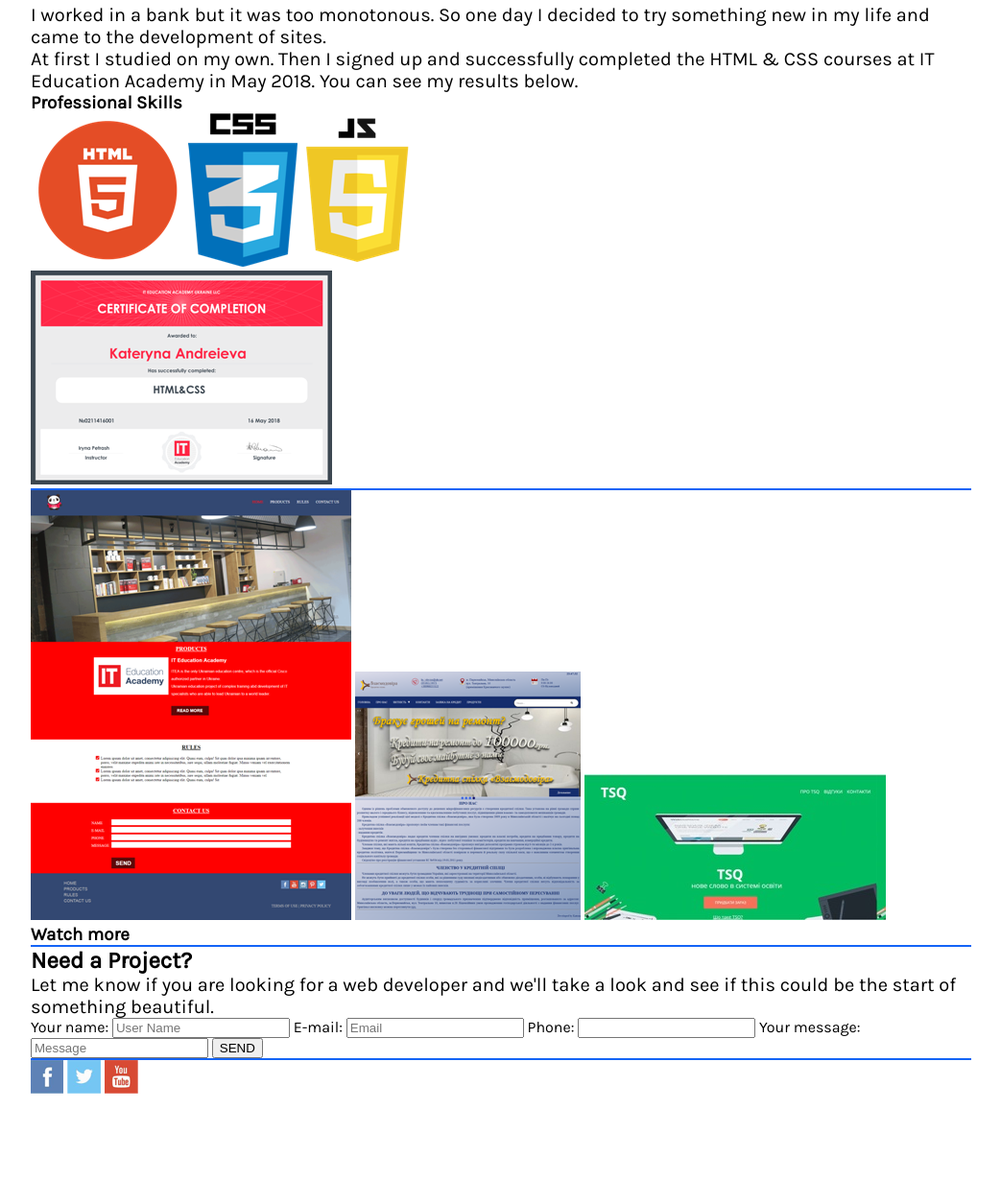
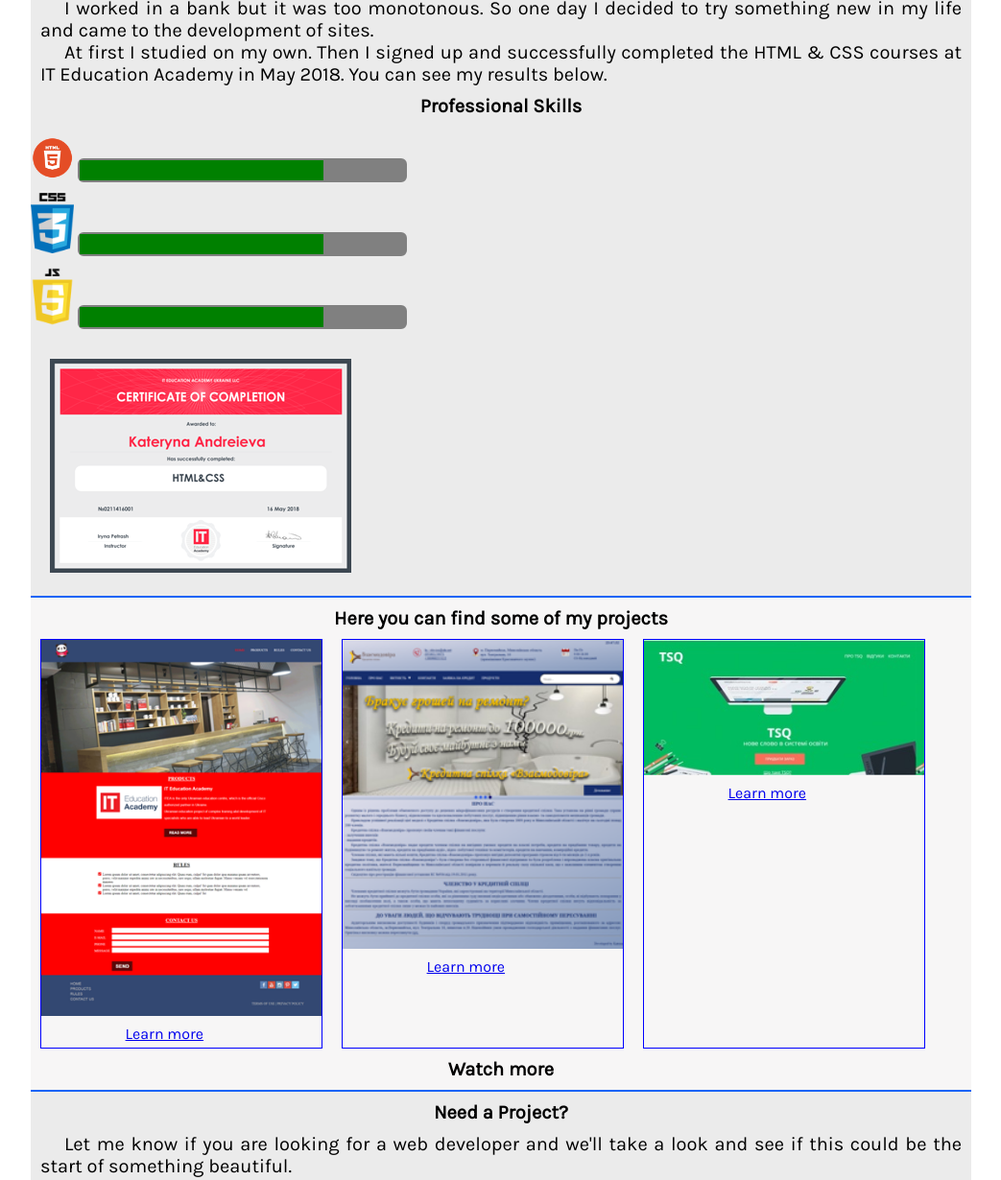
Before and after one commit to KatrinaAndreeva/myweb, a plain HTML site: page index.html in a window 1280 px wide. Shown: the part 492-1722 px from the top of the page at 96% size, without its empty margins (118-1161 px from the left). Before the commit the page ends 1636 px from the top, so only its background shows below. Drawn offline with Linux system fonts and the light colour scheme.

Commit message:
save changes

```diff
--- a/css/main.css
+++ b/css/main.css
@@ -18,11 +18,11 @@ body {
     max-width: 980px;
 }
 header {
-    background-color: #aaaaaa;
+    background-color: #ebebeb;
 }
 header img {
-    width: 80px;
-    height: 80px;
+    width: 275px;
+    height: 55px;
     float: left;
     margin: 10px;
 }
@@ -61,15 +61,97 @@ hr {
     float: left;
 }
 .main {
-    padding: 150 15px;
     display: grid;
-    max-width: 50%;
     background-color: #f7f6f6;
 }
 h1{
     text-align: center;
     font-size: 30px;
+    padding: 20px 0;
+}
+.firstline {
+    font-size: 22px;
+    text-align: center;
+    padding: 10px 0;
 }
 p {
     font-size: 20px;
+    text-align: justify;
+    text-indent: 25px;
+    padding: 0 10px;
 }
+.contactme {
+    width: 80%;
+    margin: 20px auto;
+
+}
+.aboutme {
+    background-color: #ebebeb;
+
+}
+.html, .css, .js {
+    margin: 10px 0;
+}
+.html img, .css img, .js img {
+    width: 45px;
+}
+h2, h3 {
+    text-align: center;
+    font-size: 20px;
+    padding: 10px 0;
+}
+.html progress, .css progress, .js progress {
+    background-color: #f3f3f3;
+  border: 2px grey solid;
+  height: 25px;
+  border-radius: 6px;
+  width: 35%;
+}
+.diploma img {
+    max-width: 325px;
+    margin: 20px;
+}
+.myprojects {
+    background-color: #f7f6f6;
+}
+.product-card {
+    border: 1px solid blue;
+    width: 30%;
+    margin: 0 10px;
+}
+
+.product-card img {
+    width: 100%;
+}
+
+.product-card .buttons {
+    display: flex;
+    justify-content: space-around;
+}
+
+.product-card .buttons a {
+    margin: 5px;
+    width: 40%;
+}
+
+.product-list {
+    margin: 0 5px;
+    display: grid;
+    grid-template-columns: repeat(4, 1fr);
+    column-gap: 5px;
+    row-gap: 5px;
+}
+.gallery {
+    display: flex;
+}
+.form {
+    background-color: #ebebeb;
+}
+form {
+    display: grid;
+    font-size: 18px;
+}
+label {
+    width: 150px;
+    margin: 10px 0;
+}
--- a/index.html
+++ b/index.html
@@ -27,39 +27,65 @@
 
             <div class="carousel">
                 <img src="image/carousel1.jpg" alt="my_photo">
-
+            </div>
 
             <section class="main">
             <h1>Website development</h1>
-            <p>Hello!</p>
+            <p class="firstline">Hello!</p>
             <p>My name is Katrina Andreieva and I am the web-developer from Ukraine, Lviv. I know a thing or two about developing the web-sites, so...</p>
-            <button>CONTACT ME</button>
+            <button class="contactme">CONTACT ME</button>
         </section>
-         </div>
+
         <div class="clearfix"></div>
         <hr>
-        <section>
-            <h2>ABOUT ME</h2>
+        <section class="aboutme">
+            <h2 class="firstline">ABOUT ME</h2>
             <p>I worked in a bank but it was too monotonous. So one day I decided to try something new in my life and came to the development of sites. </p>
             <p>At first I studied on my own. Then I signed up and successfully completed the HTML & CSS courses at IT Education Academy in May 2018. You can see my results below.</p>
             <div class="skills">
                 <h3>Professional Skills</h3>
+                <div class="html">
                 <img src="image/html.png" alt="logo_html">
+                <progress value="75" max="100"></progress>
+                </div>
+                <div class="css">
                   <img src="image/css.png" alt="logo_css">
+                    <progress value="75" max="100"></progress>
+                </div>
+                <div class="js">
                   <img src="image/js.png" alt="logo_javascript">
+                    <progress value="75" max="100"></progress>
+               </div>
             </div>
             <div class="diploma">
                 <img src="image/diploma_html_css.png" alt="diploma">
             </div>
         </section>
+        <div class="clearfix"></div>
         <hr>
+        <div class="myprojects">
+        <h3>Here you can find some of my projects</h3>
         <div class="gallery">
+            <article class="product-card">
                     <img src="image/itea.png" alt="itea_page">
+                    <div class="buttons">
+                    <a href="#" class="btn btn-sm animated-button thar-four">Learn more</a></div></article>
+            <article class="product-card">
                     <img src="image/mutual_trust.png" alt="credit_union_mutual_trust">
+
+                    <div class="buttons">
+                    <a href="#" class="btn btn-sm animated-button thar-four">Learn more</a></div></article>
+            <article class="product-card">
                     <img src="image/tsq.jpg" alt="landing_page_tsq">
+
+                    <div class="buttons">
+                    <a href="#" class="btn btn-sm animated-button thar-four">Learn more</a></div></article>
             </div>
         <h3>Watch more</h3>
+        </div>
+        <div class="clearfix"></div>
         <hr>
+        <div class="form">
         <h2>Need a Project?</h2>
         <p>Let me know if you are looking for a web developer and we'll take a look and see if this could be the start of something beautiful.</p>
         <form method="POST" action="https://formspree.io/katya-andreeva@ukr.net">
@@ -76,8 +102,9 @@
             <label for="user-content">Your message:
                     <input type="text" name="user-content" id="user-content" placeholder="Message" required/>
                 </label>
-            <input type="submit" value="SEND">
+            <input class="contactme" type="submit" value="SEND">
             </form>
+            </div>
             <hr>
             <footer>
                 <img src="image/facebook.gif" alt="facebook" />
```
Also changed, not shown: image/logo.png. Lines whose indentation alone changed are shown as unchanged.
